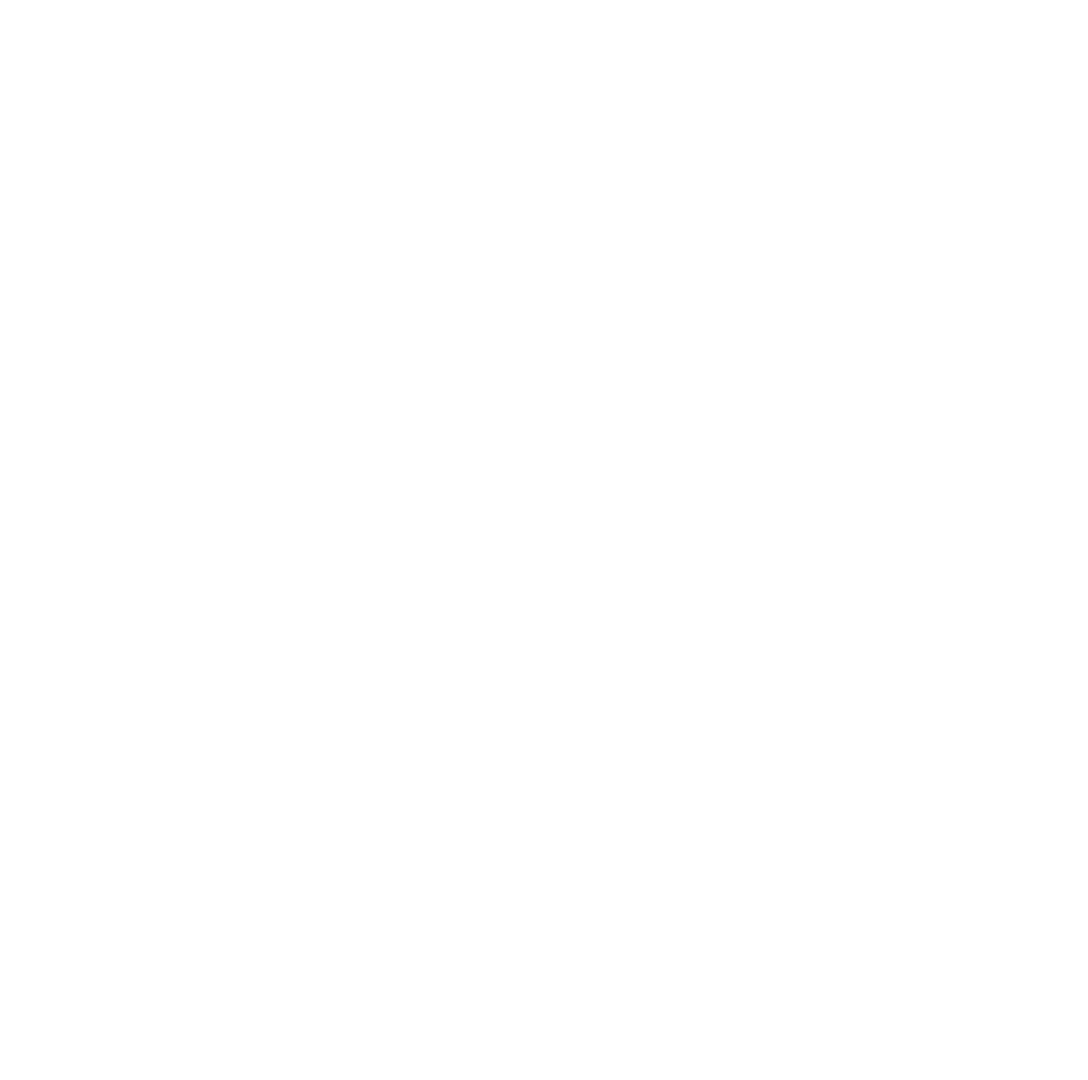
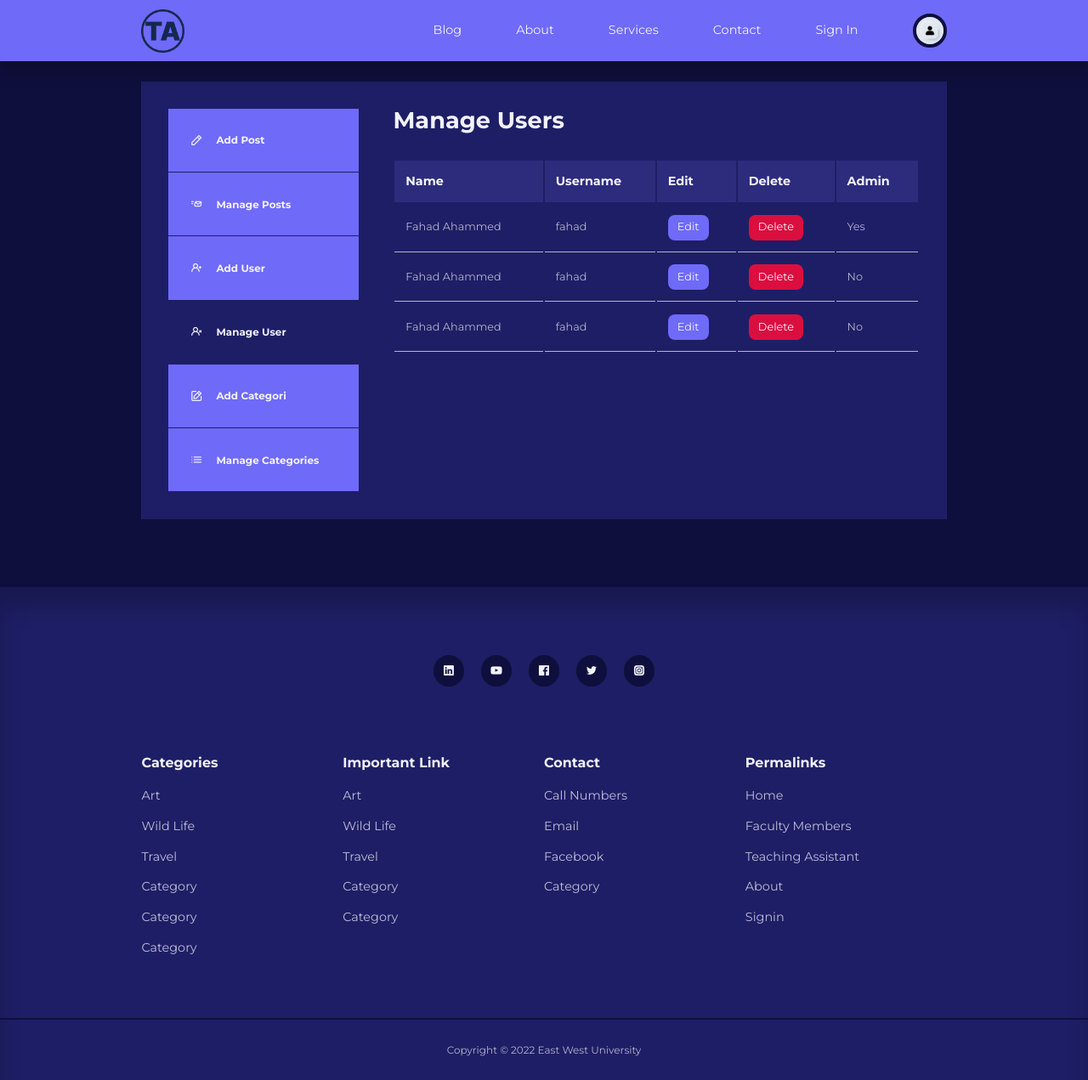
Before and after one commit to fahad-bd/Teaching-Assistants-Management-System, a PHP site: page /manage-users.html in a window 1280 px wide. Before the commit the page is empty. Shown: the whole page at 85% size. Before the commit the page ends 800 px from the top, so only its background shows below. Run offline with PHP 8.4, Linux system fonts and the light colour scheme; some libraries are stand-ins or nearby versions.

Commit message:
added manages option

```diff
--- a/js/main.js
+++ b/js/main.js
@@ -37,3 +37,26 @@ const closeNav = () => {
 openNavBtn.addEventListener('click', openNav);
 closeNavBtn.addEventListener('click', closeNav);
 //--------------------- End Hambarger ----------------------//
+
+//--------------------- Start Start Manage Categori for mobile ----------------------//
+const sidebar = document.querySelector('aside');
+const showSidebarBtn = document.querySelector('#show__sidebar-btn');
+const hideSidebarBtn = document.querySelector('#hide__sidebar-btn');
+
+//shows sidebar
+const showSidebar = () => {
+  sidebar.style.left = '0';
+  showSidebarBtn.style.display = 'none';
+  hideSidebarBtn.style.display = 'inline-block';
+}
+
+//hide sidebar
+const hideSidebar = () => {
+  sidebar.style.left = '-100%';
+  showSidebarBtn.style.display = 'inline-block';
+  hideSidebarBtn.style.display = 'none';
+}
+
+showSidebarBtn.addEventListener('click', showSidebar);
+hideSidebarBtn.addEventListener('click', hideSidebar);
+//--------------------- End Start Manage Categori ----------------------//
--- a/manage-users.html
+++ b/manage-users.html
@@ -0,0 +1,196 @@
+<!DOCTYPE html>
+<html lang="en">
+<head>
+    <meta charset="UTF-8">
+    <meta http-equiv="X-UA-Compatible" content="IE=edge">
+    <meta name="viewport" content="width=device-width, initial-scale=1.0">
+    <title>TAMS</title>
+
+    <!-- Custom Stylesheet -->
+    <link rel="stylesheet" href="style/style.css">
+
+    <!-- IconScout CDN -->
+    <link rel="stylesheet" href="https://unicons.iconscout.com/release/v4.0.0/css/line.css">
+
+    <!-- Google Font Montserrat -->
+    <link href="https://fonts.googleapis.com/css2?family=Montserrat:wght@300;400;500;600;700;800;900&display=swap" rel="stylesheet">
+
+    <!-- Font Awesome -->
+    <script src="https://kit.fontawesome.com/ca603e05a0.js" crossorigin="anonymous"></script>
+</head>
+<body>
+    <!--------------------------------------- navigation bar ------------------------------------->
+    <nav>
+        <div class="container nav__container">
+            <a href="index.html"><img class="nav__logo" src="images/logo.png" alt="logo"></a>
+            <ul class="nav__items">
+                <li><a href="blog.html">Blog</a></li>
+                <li><a href="about.html">About</a></li>
+                <li><a href="services.html">Services</a></li>
+                <li><a href="contact.html">Contact</a></li>
+                <li><a href="signin.html">Sign In</a></li>
+                <li class="nav__profile">
+                    <div class="avatar">
+                        <img src="images/profile1.jpeg">
+                    </div>
+                    <ul>
+                        <li><a href="dashboard.html">Dashboard</a></li>
+                        <li><a href="logout.html">Logout</a></li>
+                    </ul>
+                </li>
+            </ul>
+
+            <!-- hamburger icon -->
+            <button id="open__nav-btn"><i class="uil uil-bars"></i></button>
+            <button id="close__nav-btn"><i class="uil uil-times-square"></i></button>
+        </div>
+    </nav>
+    <!----------------------------------------- end nav bar --------------------------------------->
+
+
+    <!----------------------------------------- Start Manage User --------------------------------------->
+    <section class="dashboard">
+        <div class="container dashboard__container">
+            <button id="show__sidebar-btn" class="sidebar__toggle"><i class="uil uil-angle-right-b"></i></button>
+            <button id="hide__sidebar-btn" class="sidebar__toggle"><i class="uil uil-angle-left-b"></i></button>
+            <aside>
+                <ul>
+                    <li><a href="add-post.html"><i class="uil uil-pen"></i>
+                        <h5>Add Post</h5>
+                    </a></li>
+                </ul>
+                <ul>
+                    <li><a href="dashboard.html"><i class="uil uil-fast-mail"></i>
+                        <h5>Manage Posts</h5>
+                    </a></li>
+                </ul>
+                <ul>
+                    <li><a href="add-user.html"><i class="uil uil-user-plus"></i>
+                        <h5>Add User</h5>
+                    </a></li>
+                </ul>
+                <ul>
+                    <li><a class="active" href="manage-users.html"><i class="uil uil-user-times"></i>
+                        <h5>Manage User</h5>
+                    </a></li>
+                </ul>
+                <ul>
+                    <li><a href="add-category.html"><i class="uil uil-edit"></i>
+                        <h5>Add Categori</h5>
+                    </a></li>
+                </ul>
+                <ul>
+                    <li><a href="manage-categories.html"><i class="uil uil-list-ul"></i>
+                        <h5>Manage Categories</h5>
+                    </a></li>
+                </ul>
+            </aside>
+            <main>
+                <h2>Manage Users</h2>
+                <table>
+                    <thead>
+                        <tr>
+                            <th>Name</th>
+                            <th>Username</th>
+                            <th>Edit</th>
+                            <th>Delete</th>
+                            <th>Admin</th>
+                        </tr>
+                    </thead>
+                    <body>
+                        <tr>
+                            <td>Fahad Ahammed</td>
+                            <td>fahad</td>
+                            <td><a href="edit-user.html" class="btn sm">Edit</a></td>
+                            <td><a href="delete-user.html" class="btn sm danger">Delete</a></td>
+                            <td>Yes</td>
+                        </tr>
+                        <tr>
+                            <td>Fahad Ahammed</td>
+                            <td>fahad</td>
+                            <td><a href="edit-user.html" class="btn sm">Edit</a></td>
+                            <td><a href="delete-user.html" class="btn sm danger">Delete</a></td>
+                            <td>No</td>
+                        </tr>
+                        <tr>
+                            <td>Fahad Ahammed</td>
+                            <td>fahad</td>
+                            <td><a href="edit-user.html" class="btn sm">Edit</a></td>
+                            <td><a href="delete-user.html" class="btn sm danger">Delete</a></td>
+                            <td>No</td>
+                        </tr>
+                    </body>
+                </table>
+            </main>
+        </div>
+    </section>
+    <!----------------------------------------- End Manage User --------------------------------------->
+
+
+
+
+    <!--------------------------------------- Start Footer ----------------------------------->
+    <footer>
+        <div class="footer__socials">
+            <a href="https://www.linkedin.com/in/fahad-bd/" target="_blank"><i class="uil uil-linkedin"></i></a>
+            <a href="https://www.youtube.com/" target="_blank"><i class="uil uil-youtube"></i></a>
+            <a href="https://www.facebook.com/fahadahammedbd" target="_blank"><i class="uil uil-facebook"></i></a>
+            <a href="https://twitter.com/fahadbd01" target="_blank"><i class="uil uil-twitter"></i></a>
+            <a href="https://www.instagram.com/fahadahammedbd/" target="_blank"><i class="uil uil-instagram-alt"></i></a>
+        </div>
+        <div class="container footer__container">
+            <article>
+                <h4>Categories</h4>
+                <ul>
+                    <li><a href="">Art</a></li>
+                    <li><a href="">Wild Life</a></li>
+                    <li><a href="">Travel</a></li>
+                    <li><a href="">Category</a></li>
+                    <li><a href="">Category</a></li>
+                    <li><a href="">Category</a></li>
+                </ul>
+            </article>
+
+            <article>
+                <h4>Important Link</h4>
+                <ul>
+                    <li><a href="">Art</a></li>
+                    <li><a href="">Wild Life</a></li>
+                    <li><a href="">Travel</a></li>
+                    <li><a href="">Category</a></li>
+                    <li><a href="">Category</a></li>
+                </ul>
+            </article>
+
+            <article>
+                <h4>Contact</h4>
+                <ul>
+                    <li><a href="">Call Numbers</a></li>
+                    <li><a href="">Email</a></li>
+                    <li><a href="">Facebook</a></li>
+                    <li><a href="">Category</a></li>
+                </ul>
+            </article>
+
+            <article>
+                <h4>Permalinks</h4>
+                <ul>
+                    <li><a href="">Home</a></li>
+                    <li><a href="">Faculty Members</a></li>
+                    <li><a href="">Teaching Assistant</a></li>
+                    <li><a href="">About</a></li>
+                    <li><a href="">Signin</a></li>
+                </ul>
+            </article>
+        </div>
+        <div class="footer__copyright">
+            <small>Copyright &copy; 2022 East West University</small>
+        </div>
+    </footer>
+    <!--------------------------------------- End Footer ----------------------------------->
+
+
+    <!-------------------------------------- Custom Js File -------------------------------------->
+    <script src="js/main.js"></script>
+</body>
+</html>
--- a/style/style.css
+++ b/style/style.css
@@ -832,7 +832,7 @@ input, textarea, select {
     .dashboard aside {
         position: fixed;
         box-shadow: 2rem 0 4rem rgba(0, 0, 0, 0.4);
-        left: 0;
+        left: -100%;
         height: 100vh;
         transition: var(--transition);
         background: var(--color-primary);
```
Also changed, not shown: dashboard.html (+77 -5 lines).
